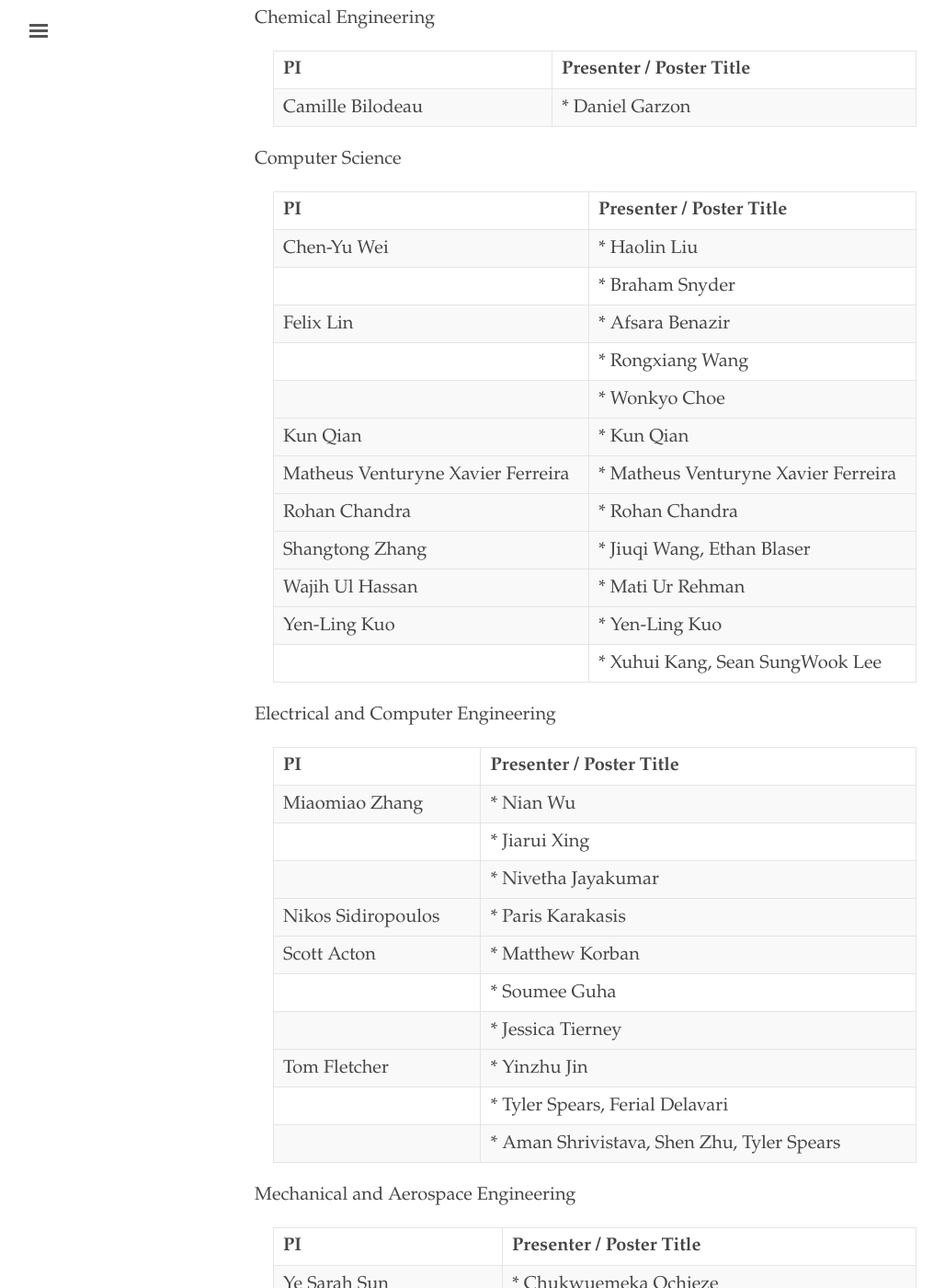
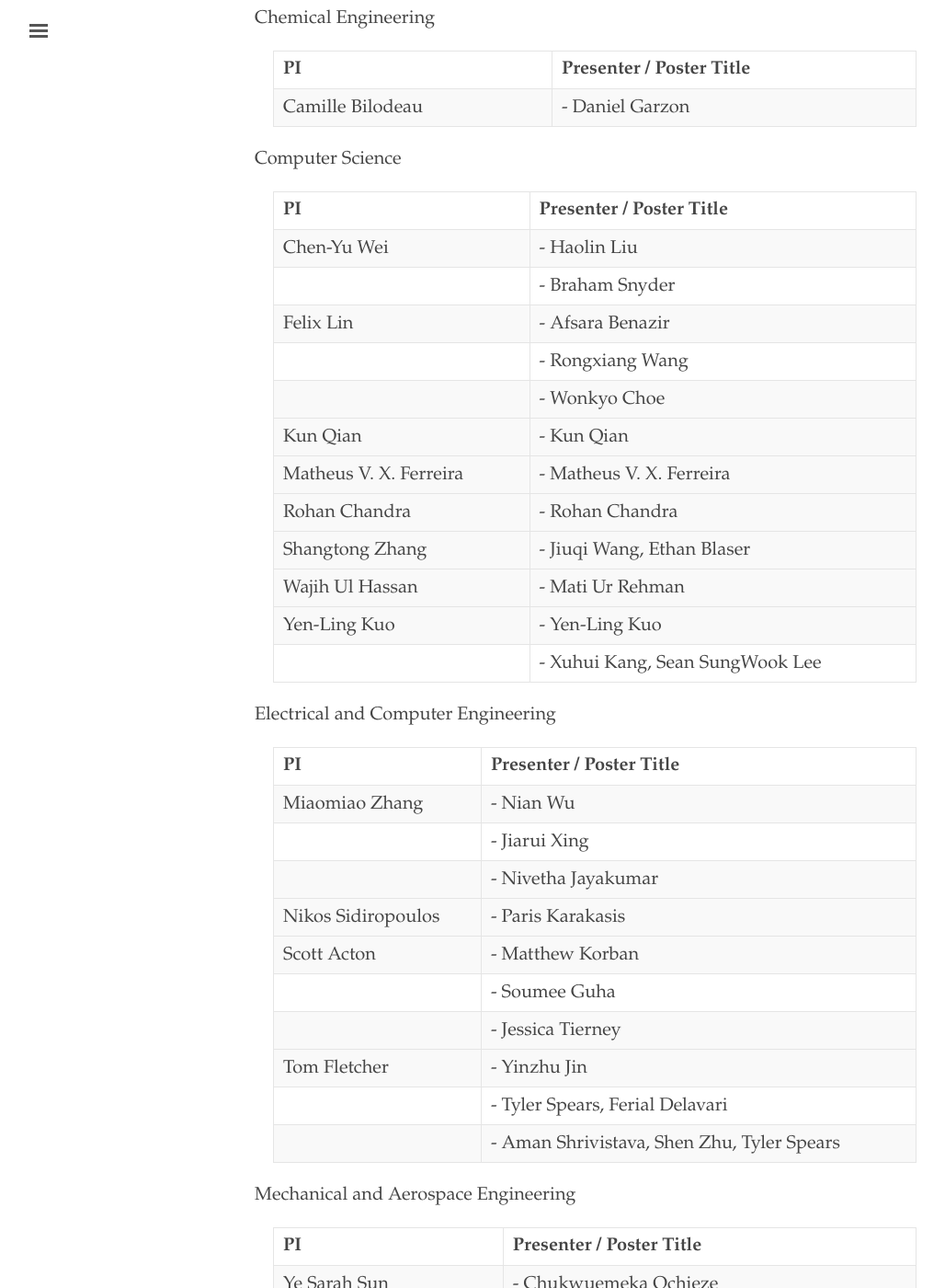
Before and after one commit to uvaml/uvaml.github.io, a Jekyll site: the page built from _texts/2024-10-03.md, in a window 1280 px wide and 1400 px high, scrolled down 869 px. Shown: the whole window at 92% size, without its empty margins (3-1031 px from the left). Built offline with Jekyll 4.4.1, drawn with Linux system fonts in a browser that asks for light colours; some of the changed text lies outside the part shown.

Commit message:
change list format

```diff
--- a/_texts/2024-10-03.md
+++ b/_texts/2024-10-03.md
@@ -23,63 +23,63 @@ The goal of the resource fair is to encourage collaboration between labs and gra
 
   | PI               | Presenter / Poster Title   |
   |------------------|----------------------------|
-  | Camille Bilodeau | * Daniel Garzon            |
+  | Camille Bilodeau | - Daniel Garzon            |
 
 
 - Computer Science
 
   | PI               | Presenter / Poster Title   |
   |------------------|----------------------------|
-  | Chen-Yu Wei      | * Haolin Liu               |
-  |                  | * Braham Snyder            |
+  | Chen-Yu Wei      | - Haolin Liu               |
+  |                  | - Braham Snyder            |
   |------------------|----------------------------|
-  | Felix Lin        | * Afsara Benazir           |
-  |                  | * Rongxiang Wang           |
-  |                  | * Wonkyo Choe              |
+  | Felix Lin        | - Afsara Benazir           |
+  |                  | - Rongxiang Wang           |
+  |                  | - Wonkyo Choe              |
   |------------------|----------------------------|
-  | Kun Qian         | * Kun Qian                 |
+  | Kun Qian         | - Kun Qian                 |
   |------------------|----------------------------|
-  | Matheus Venturyne Xavier Ferreira  | * Matheus Venturyne Xavier Ferreira |
+  | Matheus V. X. Ferreira  | - Matheus V. X. Ferreira |
   |------------------|----------------------------|
-  | Rohan Chandra    | * Rohan Chandra            |
+  | Rohan Chandra    | - Rohan Chandra            |
   |------------------|----------------------------|
-  | Shangtong Zhang  | * Jiuqi Wang, Ethan Blaser |
+  | Shangtong Zhang  | - Jiuqi Wang, Ethan Blaser |
   |------------------|----------------------------|
-  | Wajih Ul Hassan  | * Mati Ur Rehman           |
+  | Wajih Ul Hassan  | - Mati Ur Rehman           |
   |------------------|----------------------------|
-  | Yen-Ling Kuo     | * Yen-Ling Kuo             |
-  |                  | * Xuhui Kang, Sean SungWook Lee |
+  | Yen-Ling Kuo     | - Yen-Ling Kuo             |
+  |                  | - Xuhui Kang, Sean SungWook Lee |
 
 - Electrical and Computer Engineering
 
   | PI               | Presenter / Poster Title   |
   |------------------|----------------------------|
-  | Miaomiao Zhang   | * Nian Wu                  |
-  |                  | * Jiarui Xing              |
-  |                  | * Nivetha Jayakumar        |
+  | Miaomiao Zhang   | - Nian Wu                  |
+  |                  | - Jiarui Xing              |
+  |                  | - Nivetha Jayakumar        |
   |------------------|----------------------------|
-  | Nikos Sidiropoulos | * Paris Karakasis           |
+  | Nikos Sidiropoulos | - Paris Karakasis           |
   |------------------|----------------------------|
-  | Scott Acton      | * Matthew Korban           |
-  |                  | * Soumee Guha              |
-  |                  | * Jessica Tierney          |
+  | Scott Acton      | - Matthew Korban           |
+  |                  | - Soumee Guha              |
+  |                  | - Jessica Tierney          |
   |------------------|----------------------------|
-  | Tom Fletcher     | * Yinzhu Jin               |
-  |                  | * Tyler Spears, Ferial Delavari |
-  |                  | * Aman Shrivistava, Shen Zhu, Tyler Spears |
+  | Tom Fletcher     | - Yinzhu Jin               |
+  |                  | - Tyler Spears, Ferial Delavari |
+  |                  | - Aman Shrivistava, Shen Zhu, Tyler Spears |
 
 - Mechanical and Aerospace Engineering
 
   | PI               | Presenter / Poster Title   |
   |------------------|----------------------------|
-  | Ye Sarah Sun     | * Chukwuemeka Ochieze      |
-  |                  | * Sameh Ibrahim Ali        |
-  |                  | * Zare, Soroush            |
+  | Ye Sarah Sun     | - Chukwuemeka Ochieze      |
+  |                  | - Sameh Ibrahim Ali        |
+  |                  | - Soroush Zare             |
 
 - Systems and Information Engineering
 
   | PI               | Presenter / Poster Title   |
   |------------------|----------------------------|
-  | Afsaneh Doryab   | * Afsaneh Doryab           |
+  | Afsaneh Doryab   | - Afsaneh Doryab           |
   |------------------|----------------------------|
-  | Matthew L. Bolton| * Yeonbin Son, Matthew L. Bolton |
+  | Matthew L. Bolton| - Yeonbin Son, Matthew L. Bolton |
```
